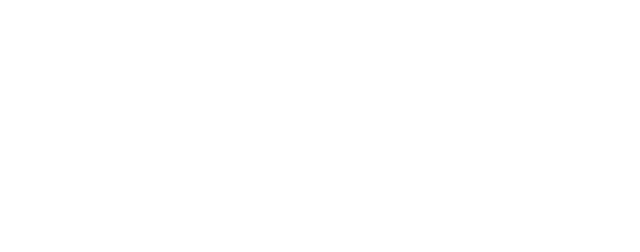
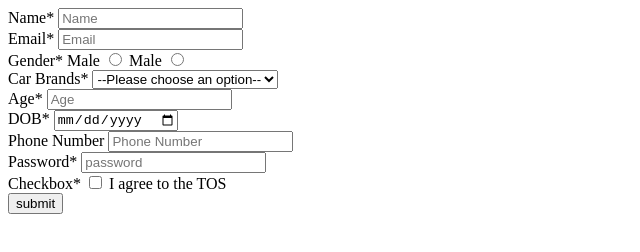
Before and after one commit to acciojob/signup-form-car-vinayancha97, a website: page main.html in a window 1280 px wide. Shown: the whole page, without its empty margins (0-640 px from the left). Drawn offline with Linux system fonts and the light colour scheme.

Commit message:
created a submission

```diff
--- a/main.html
+++ b/main.html
@@ -8,6 +8,55 @@
 
 <body>
 	<!-- the entire body must be written by student -->
+	<form action="" method="post">
+		<label for = "name">Name*</label>
+		<input type = "text" id = "name" placeholder = "Name">
+		<br>
+
+		<lable for ="Email">Email*</label>
+		<input type = "email" name="email" id="email" placeholder="Email" required>
+		<br>
+
+		<label for ="Gender">Gender*</label>
+		<lable for = "Male">Male</label>
+		<input type = "radio" name="gender" id="gender_m" required>
+		<lable for = "Male">Male</label>
+		<input type = "radio" name="gender" id="gender_f" required>
+		<br>
+
+		<lable for="Car Brands"> Car Brands*</label>
+		<select name = "cars" id = "cars">
+		<option value="--Please choose an option--" disabled selected>--Please choose an option--</option>
+			<option id="cars" value="BMW" required>BMW</option>
+			<option id="cars" value="Audi" required>Audi</option>
+			<option id="cars" value="Mercedez" required>Mercedez</option>
+			</select>
+		<br>
+
+		<label for= "Age">Age*</label>
+		<input type="number" name="age" id="age" placeholder="Age" required>
+		<br>
+
+		<label for ="dob">DOB*</label>
+		<input type="date" name = "dob" id = "dob" placeholder="dob" required>
+		<br>
+
+		<label for="Phone Number">Phone Number</label>
+		<input type ="tel" name ="Phone Number" id = "Phone Number" placeholder="Phone Number" required>
+		<br>
+
+		<label for="password">Password*</label>
+		<input type="password" name="password" placeholder="password" id="password" required>
+		<br>
+		<label for="tos">Checkbox*</label>
+		<input type="checkbox" name="tos" id="tos" required>
+		<label for="tos">I agree to the TOS</label>
+
+		<br>
+		<button type="submit">submit</button>
+
+
+		</form>
     <script type="text/javascript" src="./script.js">
 </script>
 
```
